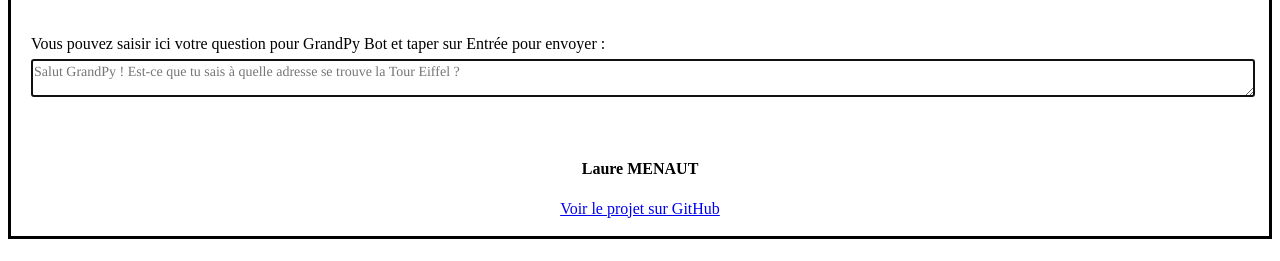
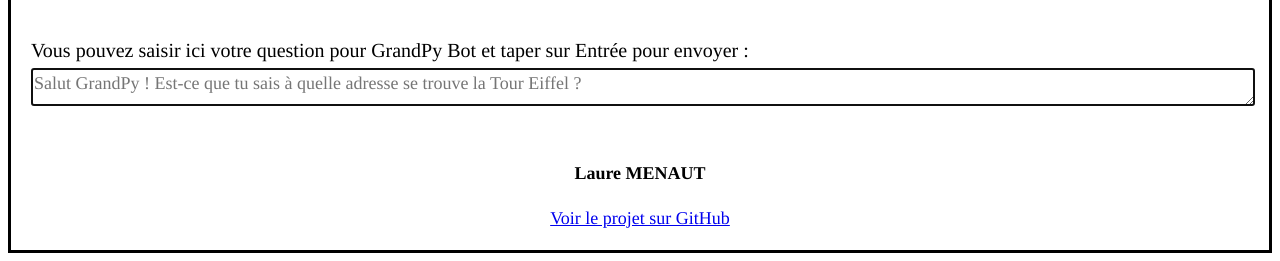
Before and after one commit to lauremenaut/2018_06_04_python_projet_7, a Flask app: page / in a window 1280 px wide. Shown: the part 941-1202 px from the top of the page. Run offline with Flask 2, Linux system fonts and the light colour scheme; some libraries are stand-ins or nearby versions.

Commit message:
style : enhance font size

```diff
--- a/app/static/css/style.css
+++ b/app/static/css/style.css
@@ -1,19 +1,23 @@
-body
-{
-    border: 3px solid black;
-}
-
 header
 {
     background-color: black;
     color: white;
     text-align: center;
     height: 189px;
+    font-family: times;
+}
+
+body
+{
+    border: 3px solid black;
+    font-family: times;
 }
 
 footer
 {
     text-align: center;
+    font-family: times;
+    font-size: 18px;
 }
 
 .grandpa_bot
@@ -39,11 +45,13 @@ footer
 {
     height: 100px;
     padding: 20px 20px 20px 20px;
+    font-size: 20px;
+    font-family: times;
 }
 
 #query
 {
-    font-size: 14px;
+    font-size: 18px;
     font-family: times;
     height: 30px;
     width: 100%;
```
Also changed, not shown: other parts of app/static/css/style.css (+2 -0 lines).
